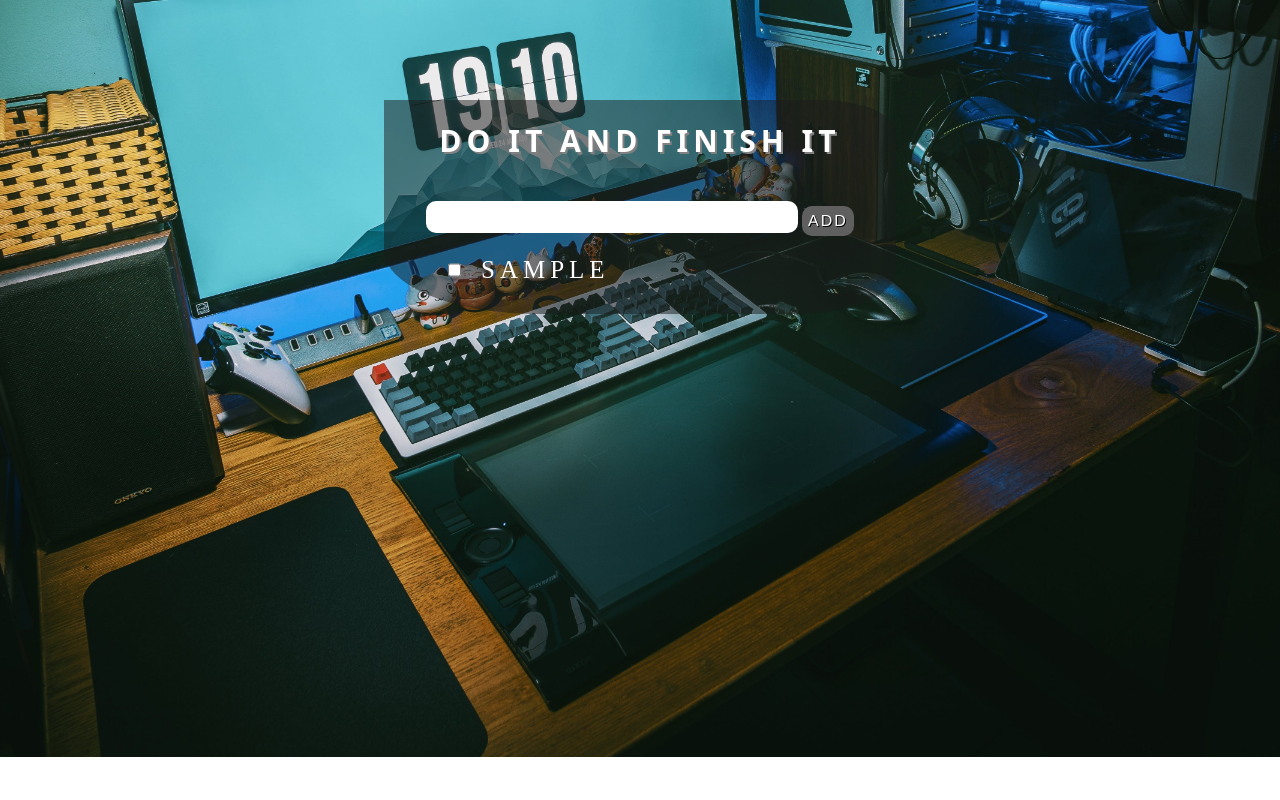
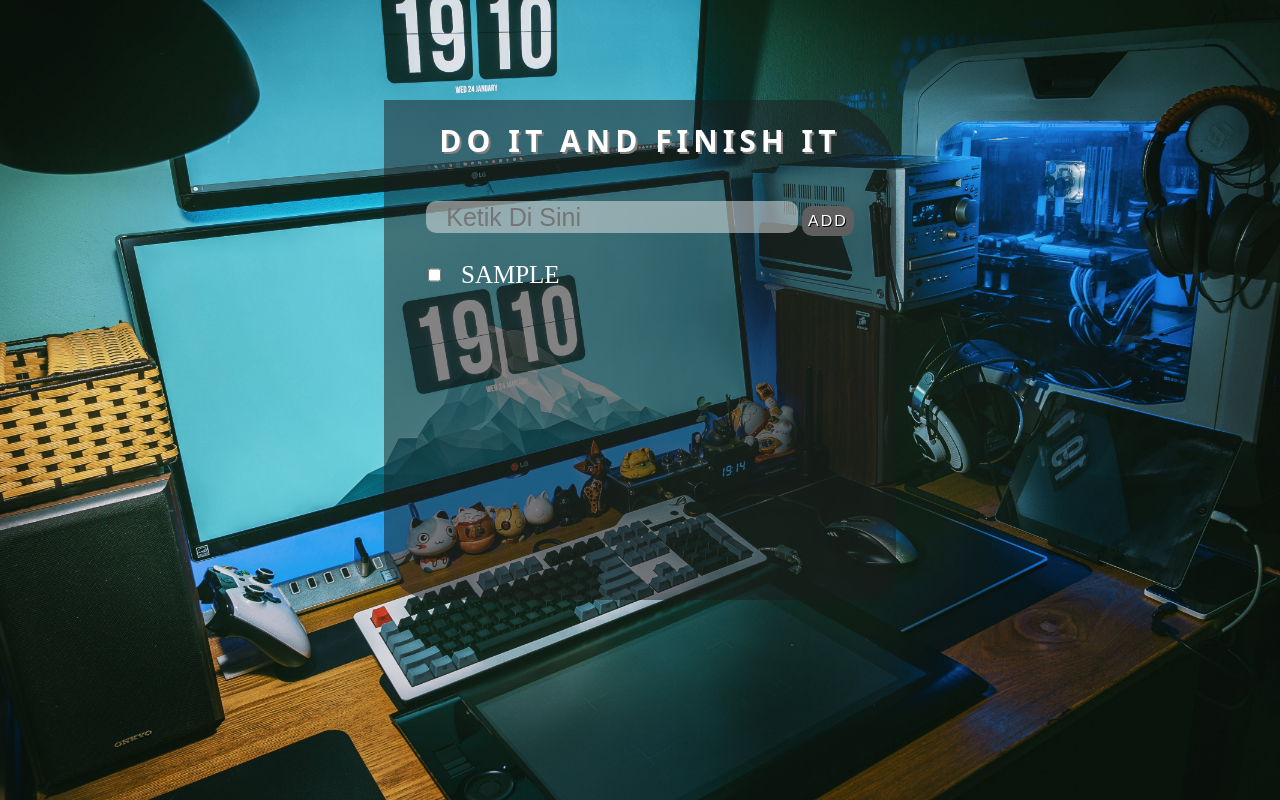
Before and after one commit to fazril21/TODOLIST, a plain HTML site: page index.html in a window 1280 px wide. Both pictures are taken after typing "Sample" into the empty fields and a click on the button "ADD". Drawn offline with Linux system fonts and the light colour scheme.

Commit message:
perubahan sendiiri

```diff
--- a/index.html
+++ b/index.html
@@ -11,10 +11,11 @@
         <div class="fill">
             <h1>DO IT AND FINISH IT</h1>
             <div class="toDo">
-            <input type="text" name="input" id="input" class="inputan" >
+            <input type="text" name="input" id="input" class="inputan" placeholder="Ketik Di Sini">
             <button type="submit" id="btnSubmit">ADD</button>
             </div>
             <ul class="list">
+
             </ul>
         </div>
     </div>
--- a/main.js
+++ b/main.js
@@ -1,28 +1,62 @@
-let input = document.getElementById("input");
-let btnSubmit = document.getElementById('btnSubmit');
+// let input = document.getElementById("input");
+// let btnSubmit = document.getElementById('btnSubmit');
 
 
-btnSubmit.addEventListener('click', function (){
-    let list = document.querySelector('.list');
-    let hasil = list.innerHTML;
+// btnSubmit.addEventListener('click', function (){
+//     let list = document.querySelector('.list');
+//     let hasil = list.innerHTML;
 
-    hasil += `<li class="listGroup">
-    <input type="checkbox" name="" id="checkbox" class="checkbox">
-    <span>${input.value}</span>
-</li>`
+//     hasil += `<li class="listGroup">
+//     <input type="checkbox" name="" id="checkbox" class="checkbox">
+//     <span>${input.value}</span>
+// </li>`
 
-    list.innerHTML = hasil;
-    input.value = '';
-    input.focus();
+//     list.innerHTML = hasil;
+//     input.value = '';
+//     input.focus();
 
+//     let checkbox = document.querySelectorAll('.checkbox');
+//     for (let i = 0; i < checkbox.length; i++) {
+
+//         const cek = checkbox[i];
+
+//         cek.addEventListener('change', function() {
+//             let inputSpan = cek.nextElementSibling;
+//             inputSpan.classList.toggle ('text-decoration-line-through');
+//         })
+//     }
+// })
+
+const input = document.getElementById('input');
+const btn = document.getElementById('btnSubmit')
+let text = document.querySelector('.list')
+let li =document.getElementsByTagName('li')
+
+
+
+btn.addEventListener('click',function(){
+    let textbaru = document.createTextNode(input.value)
+    let component = document.createElement ('li')
+    let check = document.createElement ('input')
+    let p = document.createElement ('p')
+
+    check.type="checkbox"
+    check.id="checkbox"
+    check.className ="checkbox"
+
+    p.appendChild(textbaru)
+    component.append(check,p)
+    text.appendChild(component)
+
+    input.value =""
     let checkbox = document.querySelectorAll('.checkbox');
     for (let i = 0; i < checkbox.length; i++) {
-
         const cek = checkbox[i];
 
-        cek.addEventListener('change', function() {
+        cek.addEventListener('click', function() {
             let inputSpan = cek.nextElementSibling;
             inputSpan.classList.toggle ('text-decoration-line-through');
+            console.info("aman")
         })
     }
 })
--- a/style.css
+++ b/style.css
@@ -6,7 +6,9 @@ body{
     background-image: url('src/pexels-fox-1038916.jpg');
     background-repeat: no-repeat;
     background-position: center;
+    background-size: cover;
     background-size: 1800px;
+    background-attachment: fixed;
 }
 .container{
     height: 100%;
@@ -18,11 +20,11 @@ body{
 .fill{
     margin-top: 100px;
     width: 40%;
-    height: auto;
+    height: 500px;
     background-color: rgba(26, 26, 27, 0.5);
     font-size: 15px;
-    border-radius: 0px 15% 20% 30%;
-    z-index: 1;
+    border-radius: 0px 15% 5% 10%;
+    overflow: hidden;
 }
 h1{
     color: white;
@@ -68,21 +70,33 @@ button:hover{
     margin-top: 0;
     margin-left: 0;
     width: auto;
+    height: 400px;
+    overflow: auto;
+}
+.list::-webkit-scrollbar {
+  width: 10px;
+}
+
+.list::-webkit-scrollbar-thumb {
+  background-color: #888;
+}
+
+.list::-webkit-scrollbar-track {
+  background-color: #eee;
 }
 .list li{
-    margin: 20px;
+    margin-bottom:0;
     padding: 0;
     width: auto;
     color: white;
     font-family: 'Times New Roman', Times, serif;
     padding-bottom: 10px;
     font-size: 25px;
-    letter-spacing: 5px;
+    letter-spacing: 0;
     text-transform: uppercase;
     list-style: none;
     display: flex;
     list-style-position:  inherit;
-    overflow: hidden;
 }
 .btnHapus{
     background-color: red;
@@ -118,7 +132,7 @@ button:hover{
 @media (max-width : 947px ) {
     .fill{
         width: 400px;
-        height: 400px;
+        height: auto;
       }
   .inputan{
     width: 200px;
```
